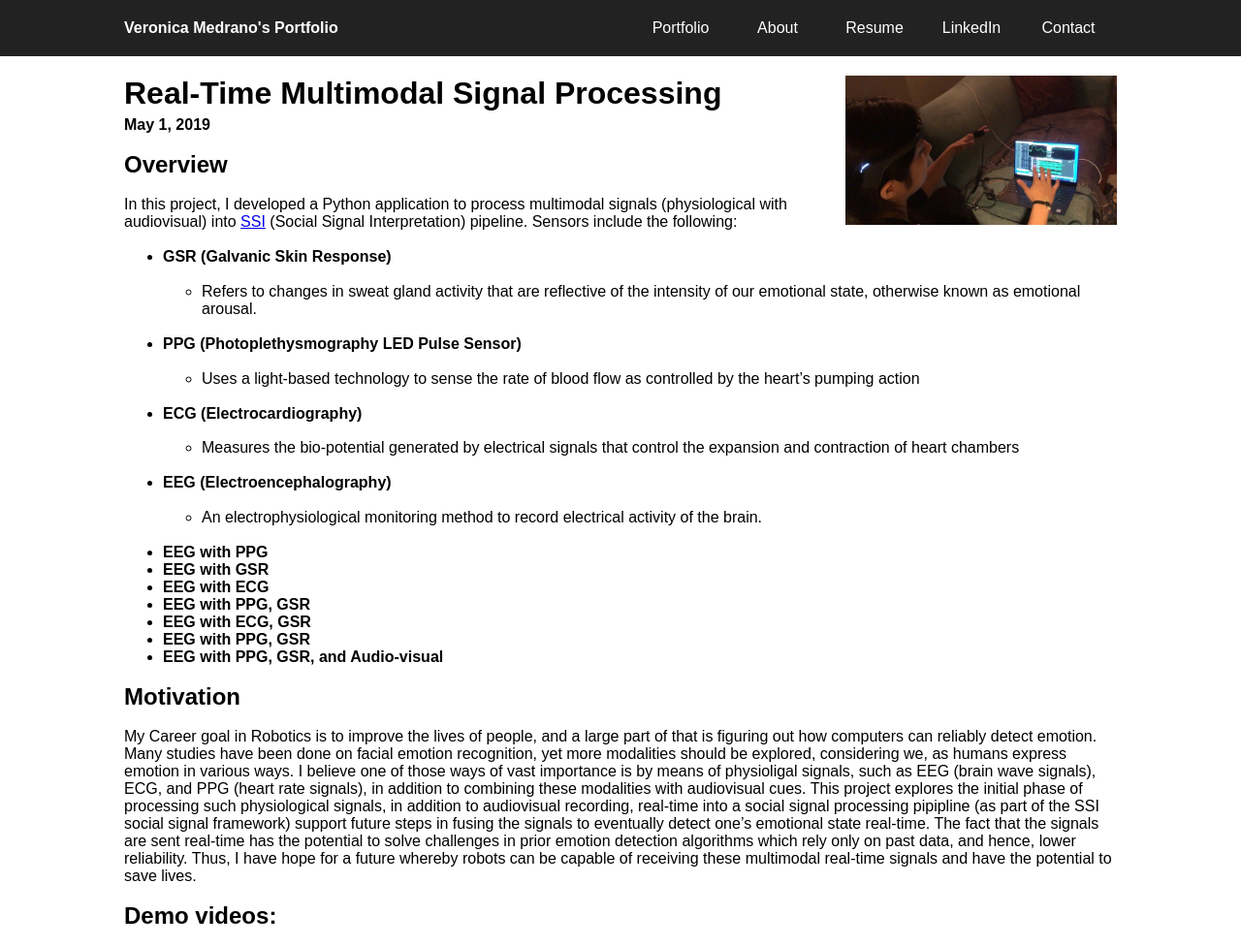
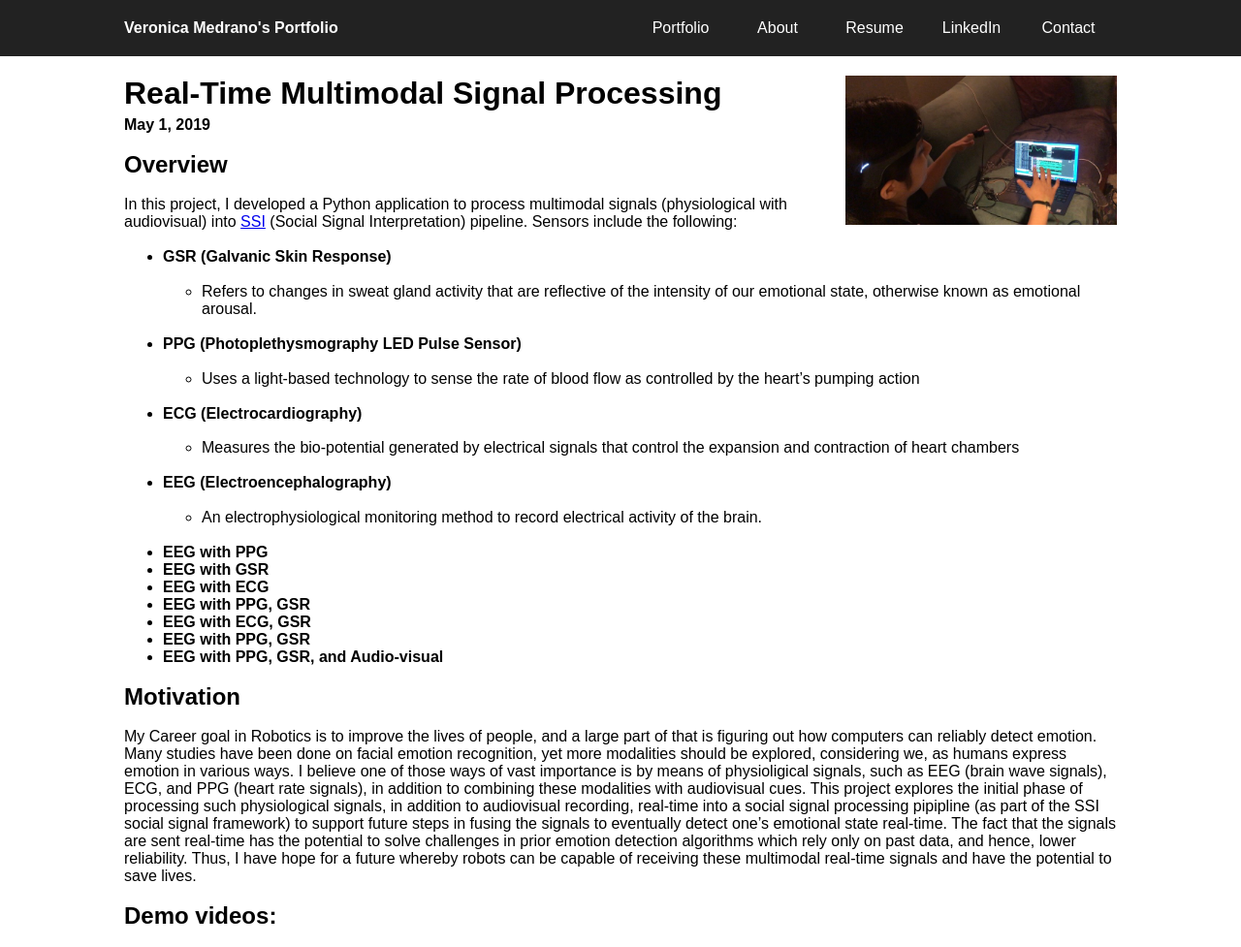
Before and after one commit to vnoelifant/vnoelifant.github.io, a Jekyll site: the page built from _projects/project-2.md, in a window 1280 px wide. Shown: the top 977 px of the page at 97% size. Built offline with Jekyll 4.4.1, drawn with Linux system fonts in a browser that asks for light colours; nearby versions of some CDN libraries.

Commit message:
README corrections

```diff
--- a/_projects/project-2.md
+++ b/_projects/project-2.md
@@ -27,7 +27,7 @@ In this project, I developed a Python application to process multimodal signals
 
 
 ## Motivation
-My Career goal in Robotics is to improve the lives of people, and a large part of that is figuring out how computers can reliably detect emotion. Many studies have been done on facial emotion recognition, yet more modalities should be explored, considering we, as humans express emotion in various ways. I believe one of those ways of vast importance is by means of physioligal signals, such as EEG (brain wave signals), ECG, and PPG (heart rate signals), in addition to combining these modalities with audiovisual cues. This project explores the initial phase of processing such physiological signals, in addition to audiovisual recording, real-time into a social signal processing pipipline (as part of the SSI social signal framework) support future steps in fusing the signals to eventually detect one's emotional state real-time. The fact that the signals are sent real-time has the potential to solve challenges in prior emotion detection algorithms which rely only on past data, and hence, lower reliability. Thus, I have hope for a future whereby robots can be capable of receiving these multimodal real-time signals and have the potential to save lives.
+My Career goal in Robotics is to improve the lives of people, and a large part of that is figuring out how computers can reliably detect emotion. Many studies have been done on facial emotion recognition, yet more modalities should be explored, considering we, as humans express emotion in various ways. I believe one of those ways of vast importance is by means of physioligical signals, such as EEG (brain wave signals), ECG, and PPG (heart rate signals), in addition to combining these modalities with audiovisual cues. This project explores the initial phase of processing such physiological signals, in addition to audiovisual recording, real-time into a social signal processing pipipline (as part of the SSI social signal framework) to support future steps in fusing the signals to eventually detect one's emotional state real-time. The fact that the signals are sent real-time has the potential to solve challenges in prior emotion detection algorithms which rely only on past data, and hence, lower reliability. Thus, I have hope for a future whereby robots can be capable of receiving these multimodal real-time signals and have the potential to save lives.
 
 
 ## Demo videos:
```
